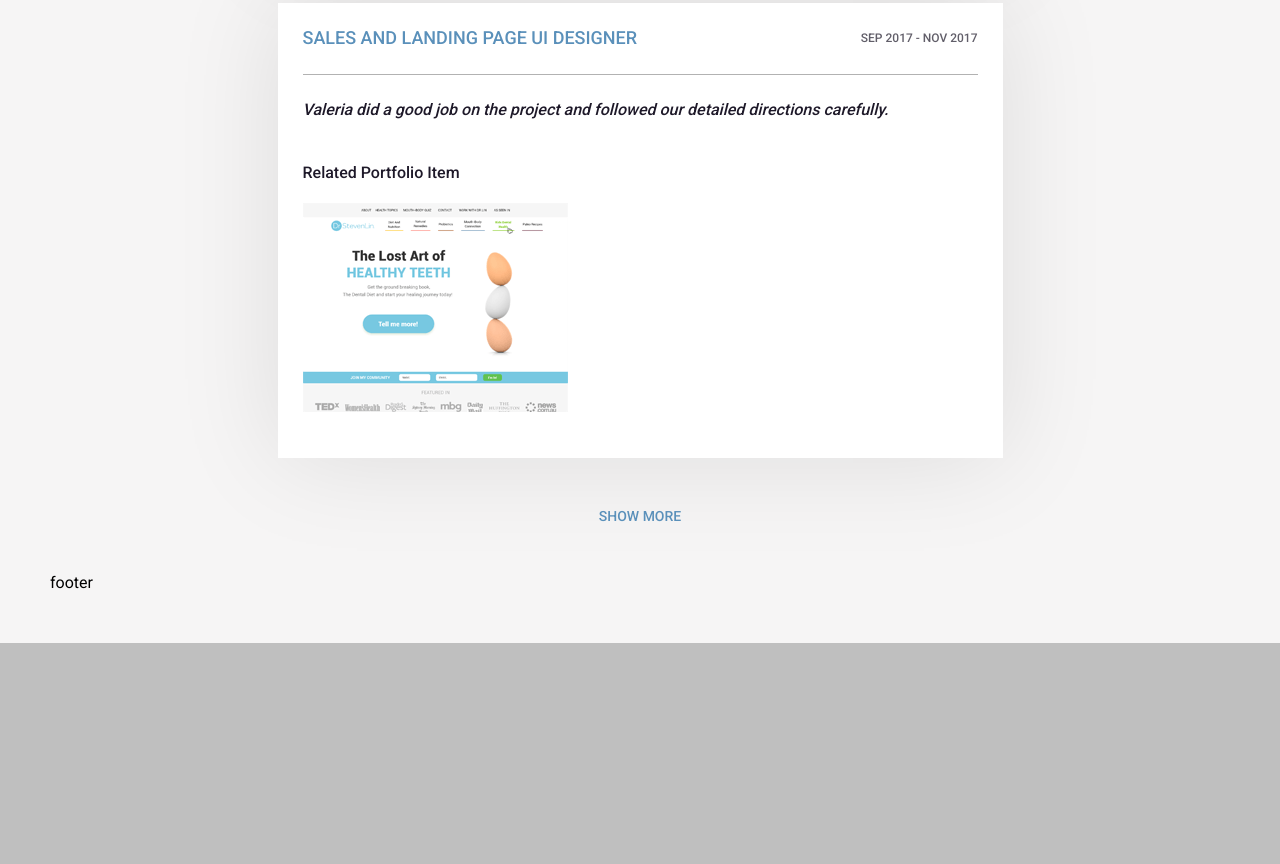
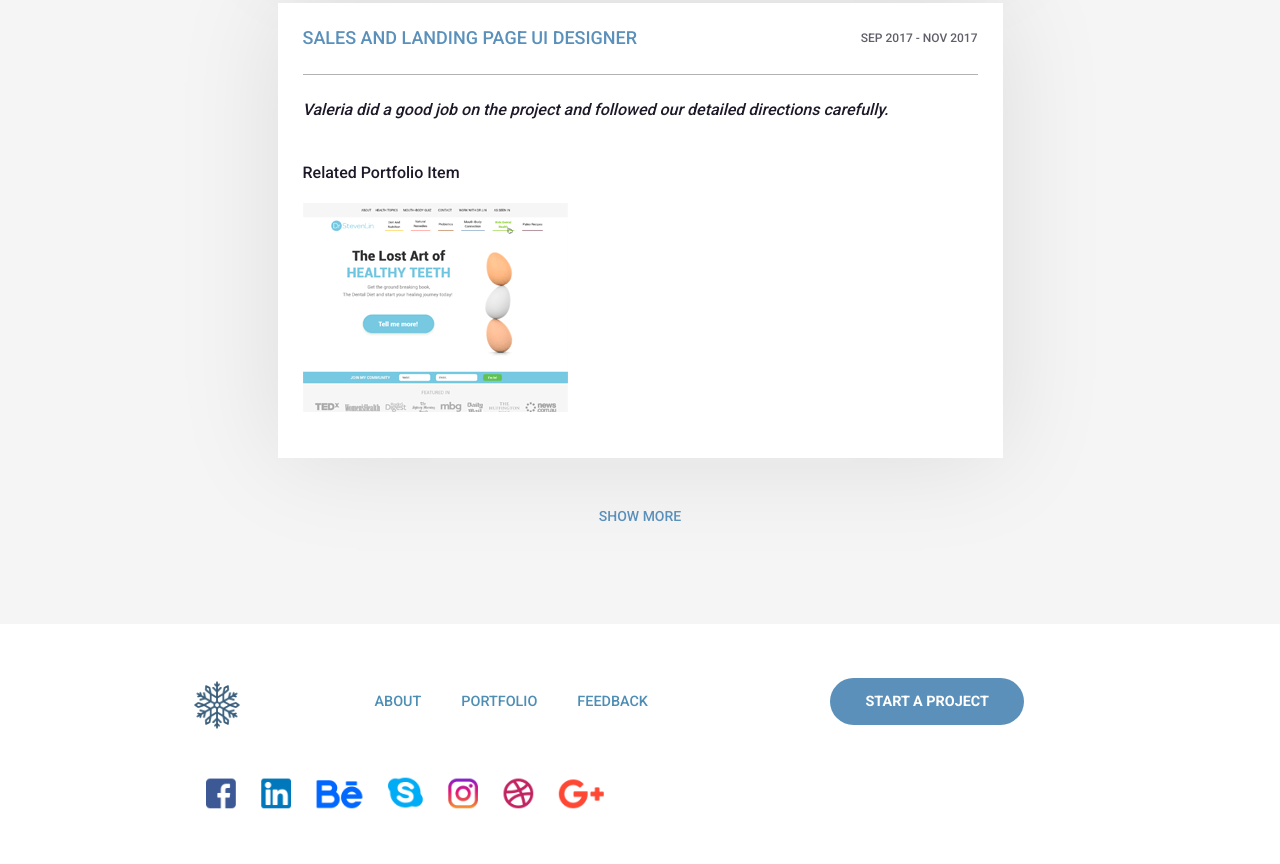
Before and after one commit to KTEleuth/VK-Portfolio, a plain HTML site: page index.html in a window 1280 px wide. Shown: the part 3026-3890 px from the top of the page. Before the commit the page ends 3669 px from the top, so only its background shows below. Drawn offline with Linux system fonts and the light colour scheme.

Commit message:
footer base finished

```diff
--- a/css/style.css
+++ b/css/style.css
@@ -33,7 +33,7 @@ a {
   grid-template-rows: auto;
 }
 
-/* 1a. MENU */
+/* 1a. MENU (in footer also) */
 
 .menu {
   grid-row: 1;
@@ -392,6 +392,7 @@ a.btn:hover {
 .feedback__showmore {
   font-size: 0.875em;
   font-weight: 500;
+  padding-bottom: 100px;
   text-align: center;
   text-transform: uppercase;
 }
@@ -404,7 +405,35 @@ a.btn:hover {
 /*************** FOOTER *****************/
 
 .footer {
-  padding: 50px;
+  height: 240px;
+  background-color: rgb(255, 255, 255);
+}
+.footer .menu {
+  margin: 0 20% 0 15%;
+  padding-top: 55px;
+}
+.footer .logo > a img {
+  transform: scale(0.9);
+}
+.footer a.link {
+  font-size: 0.9em;
+  font-weight: 500;
+  padding: 20px;
+  color: rgb(78, 142, 181);
+}
+.footer .links > div:last-child {
+  margin-left: auto;
+}
+.footer a.btn {
+  font-weight: 700;
+  color: rgb(255, 255, 255);
+  padding: 15px 35px;
+  background-color: rgb(90, 144, 186);
+  border-radius: 30px;
+}
+.footer .social {
+  margin: 5% 0 0 10%;
+  transform: scale(0.85);
 }
 
 /* End of Footer */
@@ -460,7 +489,8 @@ a.btn:hover {
   .portfolio {
     margin-top: 70px;
   }
-  .portfolio__title, .feedback__title {
+  .portfolio__title,
+  .feedback__title {
     padding-left: 0;
     text-align: center;
   }
@@ -468,11 +498,11 @@ a.btn:hover {
     margin-top: 50px;
   }
   .feedback {
-  margin-top: 70px;
-}
-.feedback__block {
-  margin-bottom: 20px;
-}
+    margin-top: 70px;
+  }
+  .feedback__block {
+    margin-bottom: 20px;
+  }
 }
 
 @media (max-width: 900px) {
--- a/index.html
+++ b/index.html
@@ -13,7 +13,7 @@
 <body>
     <div class="wrapper background-image">
         <div class="header">
-            <div class="menu menu-wrap">
+            <div class="menu">
                 <div class="logo">
                     <a href="#">
                         <img class="default" src="images/snowflake.png">
@@ -86,7 +86,7 @@
             <div class="portfolio" id="portfolio">
                 <div class="portfolio__title">PORTFOLIO</div>
                 <div class="portfolio__content">
-                    <a href="#" class="portfolio__block">
+                    <a href="#portfolio" class="portfolio__block">
                         <img src="images/bebroccoli.png">
                         <div class="portfolio--name">Bebroccoli
                             <hr>
@@ -94,7 +94,7 @@
                         <div class="portfolio--type">User Interface</div>
                         <div class="portfolio--date">20.09.2017</div>
                     </a>
-                    <a href="#" class="portfolio__block">
+                    <a href="#portfolio" class="portfolio__block">
                         <img src="images/mountains.png">
                         <div class="portfolio--name">Mountains
                             <hr>
@@ -102,7 +102,7 @@
                         <div class="portfolio--type">User Interface</div>
                         <div class="portfolio--date">17.09.2017</div>
                     </a>
-                    <a href="#" class="portfolio__block">
+                    <a href="#portfolio" class="portfolio__block">
                         <img src="images/cards.png">
                         <div class="portfolio--name">Christmas Cards
                             <hr>
@@ -110,7 +110,7 @@
                         <div class="portfolio--type">Cards</div>
                         <div class="portfolio--date">13.09.2017</div>
                     </a>
-                    <a href="#" class="portfolio__block">
+                    <a href="#portfolio" class="portfolio__block">
                         <img src="images/404.png">
                         <div class="portfolio--name">404 Not Found Pages
                             <hr>
@@ -118,7 +118,7 @@
                         <div class="portfolio--type">User Interface</div>
                         <div class="portfolio--date">13.09.2017</div>
                     </a>
-                    <a href="#" class="portfolio__block">
+                    <a href="#portfolio" class="portfolio__block">
                         <img src="images/player.png">
                         <div class="portfolio--name">Music Player
                             <hr>
@@ -126,7 +126,7 @@
                         <div class="portfolio--type">User Interface</div>
                         <div class="portfolio--date">12.09.2017</div>
                     </a>
-                    <a href="#" class="portfolio__block">
+                    <a href="#portfolio" class="portfolio__block">
                         <img src="images/trusted.png">
                         <div class="portfolio--name">Trusted Choice. Wedding
                             <hr>
@@ -134,7 +134,7 @@
                         <div class="portfolio--type">User Interface</div>
                         <div class="portfolio--date">11.09.2017</div>
                     </a>
-                    <a href="#" class="portfolio__block">
+                    <a href="#portfolio" class="portfolio__block">
                         <img src="images/vacancy.png">
                         <div class="portfolio--name">Vacancy
                             <hr>
@@ -142,7 +142,7 @@
                         <div class="portfolio--type">User Interface</div>
                         <div class="portfolio--date">27.08.2017</div>
                     </a>
-                    <a href="#" class="portfolio__block">
+                    <a href="#portfolio" class="portfolio__block">
                         <img src="images/jojo.png">
                         <div class="portfolio--name">JOJO Cosmetics
                             <hr>
@@ -182,7 +182,33 @@
                 <a href="#feedback">show more</a>
             </div>
         </div>
-        <div class="footer" id="footer">footer</div>
+        <div class="footer" id="footer">
+            <div class="menu">
+                <div class="logo">
+                    <a href="#">
+                        <img class="default" src="images/snowflake.png">
+                        <img class="hover" src="images/snowflake-hover.png">
+                    </a>
+                </div>
+                <div class="links">
+                    <div>
+                        <a class="link" href="#about">ABOUT</a>
+                    </div>
+                    <div>
+                        <a class="link" href="#portfolio">PORTFOLIO</a>
+                    </div>
+                    <div>
+                        <a class="link" href="#">FEEDBACK</a>
+                    </div>
+                    <div>
+                        <a class="link btn" href="#">START A PROJECT</a>
+                    </div>
+                </div>
+            </div>
+            <div class="social">
+                <img src="images/social.png">
+            </div>
+        </div>
     </div>
 </body>
 
```
